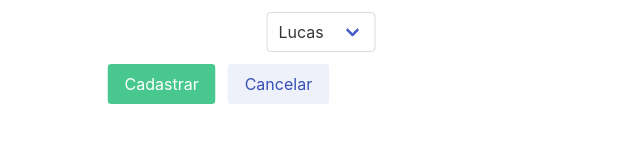
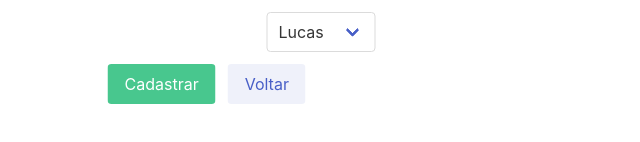
Before and after one commit to renanmontanopaz/transportadora-front, a Vue app: page /cadastrar-frete in a window 1280 px wide. Shown: the part 568-710 px from the top of the page, without its empty margins (319-959 px from the left). Built offline with nearby package versions, Linux system fonts and the light colour scheme.

Commit message:
tela 2 feita;

```diff
--- a/src/views/frete/CadastroFreteView.vue
+++ b/src/views/frete/CadastroFreteView.vue
@@ -58,7 +58,7 @@
           <button class="button is-success">Cadastrar</button>
         </div>
         <div class="control">
-          <button class="button is-link is-light">Cancelar</button>
+          <button class="button is-link is-light"><router-link to="/frete">Voltar</router-link></button>
         </div>
       </div>
     </div>
```
